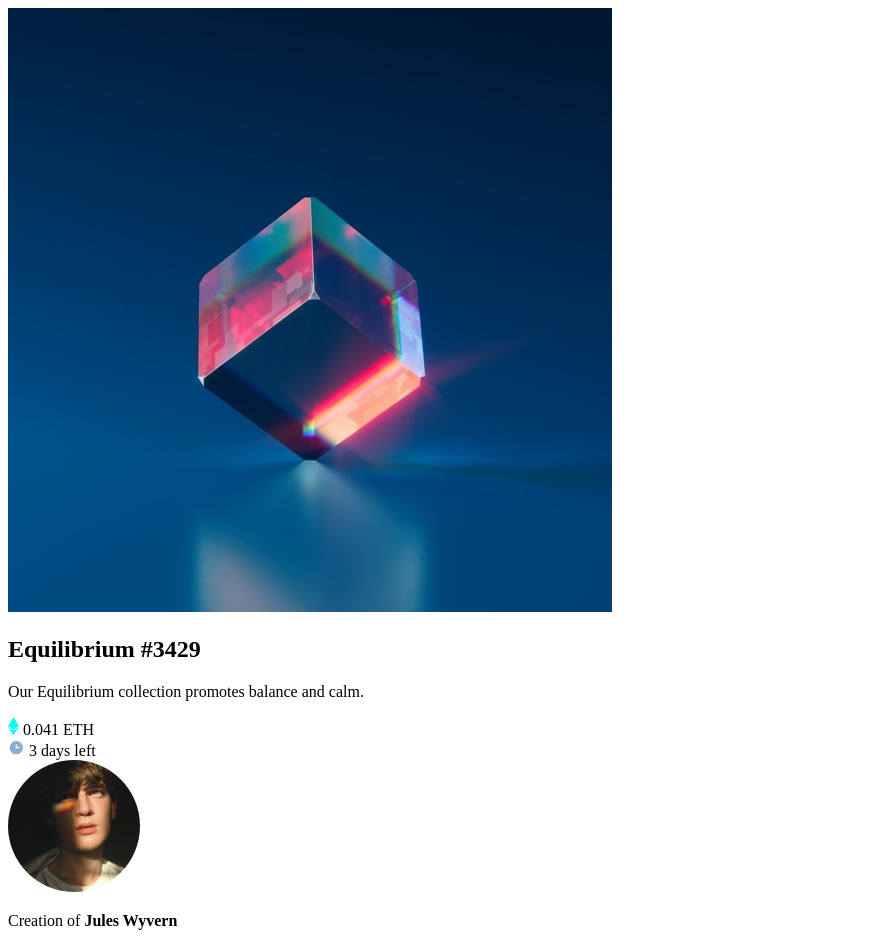
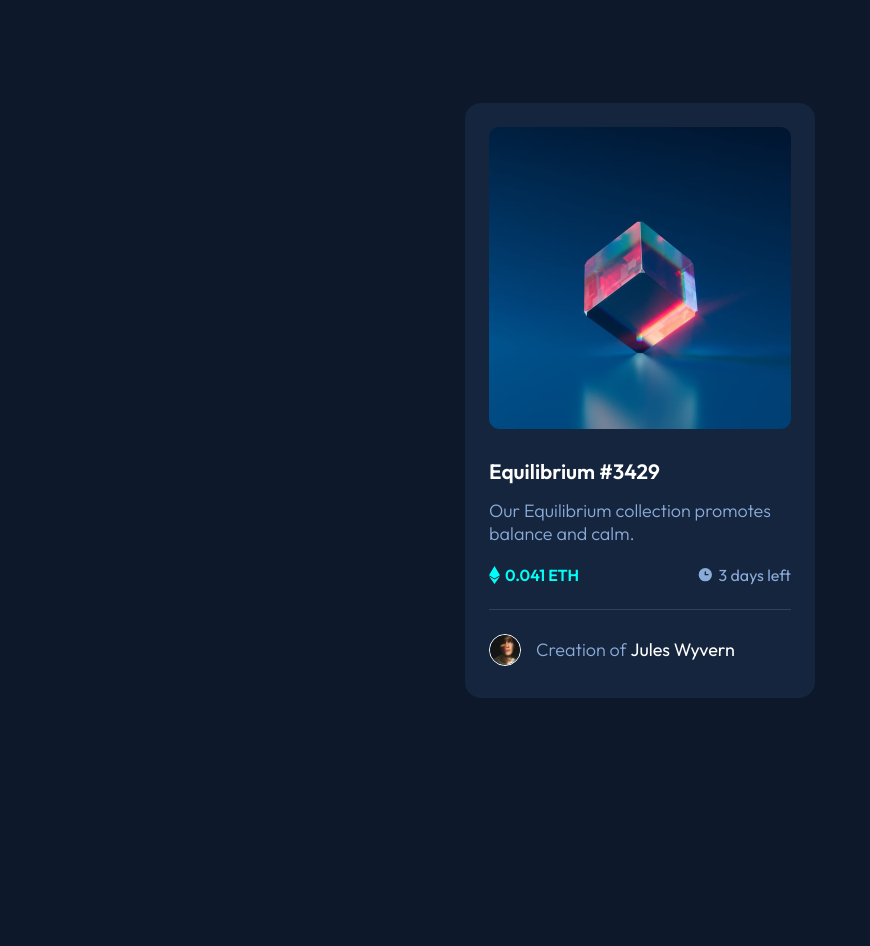
Before and after one commit to Mhmd-Tarek-Mhmd/NFT-preview-card-component, a plain HTML site: page index.html in a window 1280 px wide. Shown: the whole page, without its empty margins (0-870 px from the left). After the commit the page ends 800 px from the top, so only its background shows below. Drawn offline with Linux system fonts and the light colour scheme.

Commit message:
ADD: component styles

```diff
--- a/index.html
+++ b/index.html
@@ -5,6 +5,132 @@
     <meta http-equiv="X-UA-Compatible" content="ie=edge" />
     <meta name="viewport" content="width=device-width, initial-scale=1.0" />
     <title>NFT preview card component</title>
+    <link rel="preconnect" href="https://fonts.googleapis.com" />
+    <link rel="preconnect" href="https://fonts.gstatic.com" crossorigin />
+    <link
+      rel="stylesheet"
+      href="https://fonts.googleapis.com/css2?family=Outfit:wght@300;400;600&display=swap"
+    />
+    <style>
+      body {
+        margin: 0;
+        padding: 0;
+        display: flex;
+        min-height: 100vh;
+        align-items: center;
+        justify-content: center;
+        background-color: hsl(217, 54%, 11%);
+      }
+      .card {
+        --primary: hsl(178, 100%, 50%);
+
+        width: 327px;
+        padding: 24px;
+        max-width: 100%;
+        border-radius: 16px;
+        box-sizing: border-box;
+        color: hsl(215, 51%, 70%);
+        font-family: "Outfit", sans-serif;
+        background-color: hsl(216, 50%, 16%);
+      }
+      .card h2 {
+        color: white;
+        cursor: pointer;
+        font-weight: 600;
+        font-size: 1.3em;
+        margin: 25px 0 15px;
+        will-change: color;
+        transition: color 0.3s;
+      }
+      .card h2:hover {
+        color: var(--primary);
+      }
+      .card p {
+        margin: 0;
+        font-weight: 300;
+      }
+      @media (min-width: 768px) {
+        .card {
+          width: 350px;
+          padding-bottom: 32px;
+        }
+        .card p {
+          font-size: 18px;
+        }
+      }
+
+      .card-image {
+        position: relative;
+      }
+      .card-image img {
+        height: auto;
+        max-width: 100%;
+        border-radius: 10px;
+      }
+      .card-image::before {
+        opacity: 0.7;
+        display: none;
+        inset: 0 0 0 0;
+        position: absolute;
+        border-radius: 10px;
+        align-items: center;
+        justify-content: center;
+        content: url(images/icon-view.svg);
+        transition: background-color 0.3s;
+        will-change: display, background-color;
+      }
+      .card-image:hover::before {
+        display: flex;
+        background-color: var(--primary);
+      }
+
+      .card-body .info {
+        display: flex;
+        margin-top: 20px;
+        align-items: center;
+        justify-content: space-between;
+      }
+      .card-body .info > * {
+        gap: 5px;
+        display: flex;
+        align-items: center;
+      }
+      .card-body .info :first-child {
+        font-weight: 600;
+        color: var(--primary);
+      }
+
+      .card-footer {
+        gap: 15px;
+        display: flex;
+        margin-top: 16px;
+        padding-top: 16px;
+        align-items: center;
+        border-top: 1px solid hsl(215, 32%, 27%);
+      }
+      .card-footer img {
+        width: 30px;
+        height: 30px;
+        border-radius: 50%;
+        border: 1px solid white;
+      }
+      .card-footer p strong {
+        color: white;
+        cursor: pointer;
+        font-weight: 400;
+        will-change: color;
+        transition: color 0.3s;
+      }
+      .card-footer p strong:hover {
+        color: var(--primary);
+      }
+      @media (min-width: 768px) {
+        .card-footer {
+          margin-top: 24px;
+          padding-top: 24px;
+        }
+      }
+    </style>
   </head>
   <body>
     <main>
```
